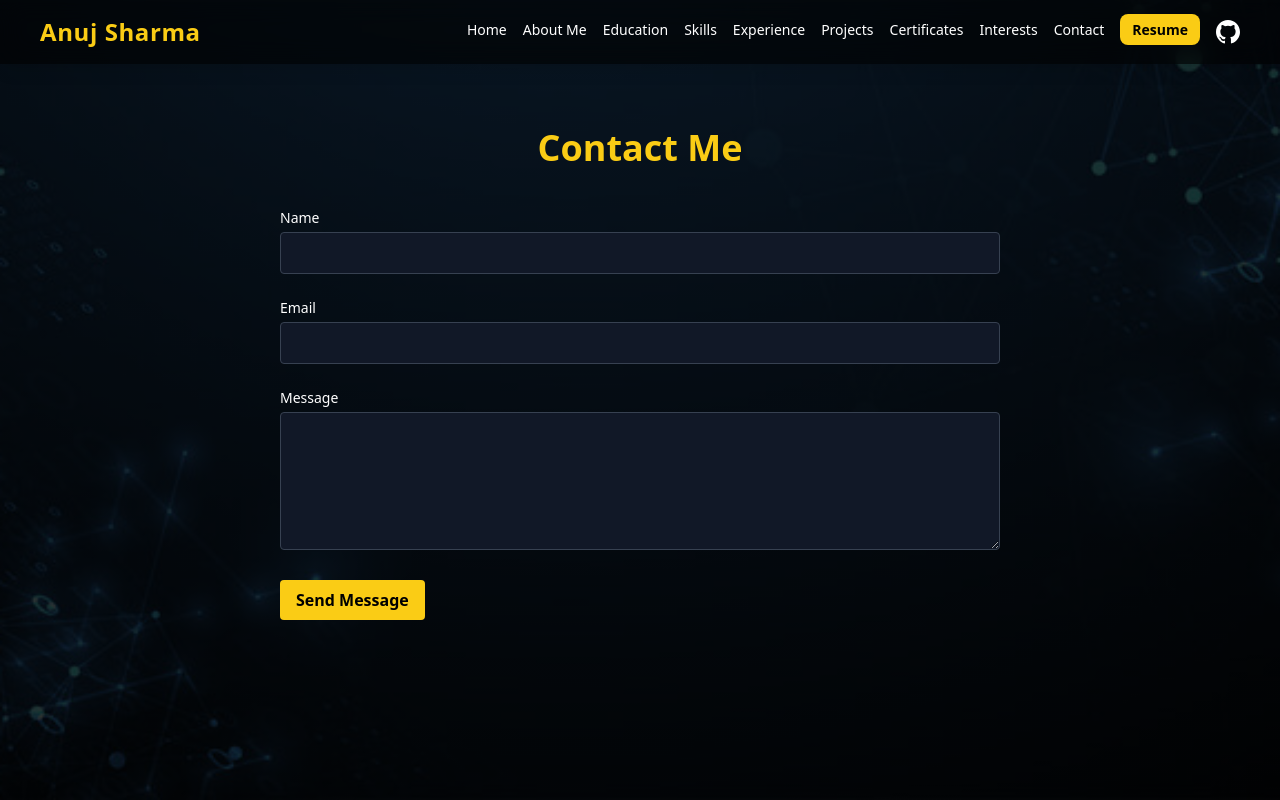
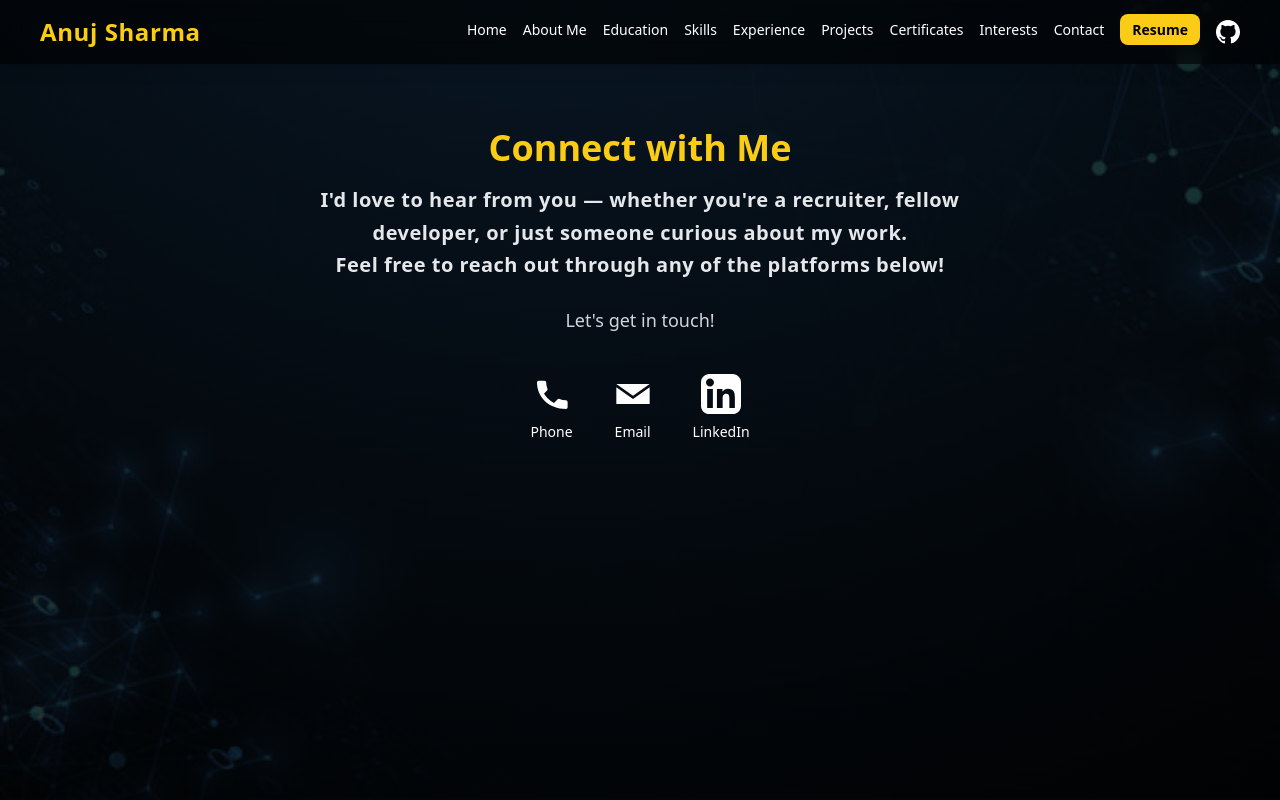
Before and after one commit to anujsharma948/Portfolio, a plain HTML site: page ContactMe.html in a window 1280 px wide. Drawn offline with nearby package versions, Linux system fonts and the light colour scheme.

Commit message:
ContactMe.html

```diff
--- a/ContactMe.html
+++ b/ContactMe.html
@@ -63,25 +63,50 @@
         </li>
       </ul>
     </nav>
+    <!-- Contact Section -->
+    <section class="px-6 py-16 max-w-3xl mx-auto text-center">
+      <h2 class="text-4xl font-bold text-yellow-400 mb-4">Connect with Me</h2>
 
-    <!-- Contact Section -->
-    <section class="px-6 py-16 max-w-3xl mx-auto">
-      <h2 class="text-4xl font-bold text-yellow-400 mb-10 text-center">Contact Me</h2>
-      <form class="space-y-6">
-        <div>
-          <label for="name" class="block text-sm font-medium">Name</label>
-          <input type="text" id="name" name="name" class="mt-1 w-full p-2 rounded bg-gray-900 text-white border border-gray-700" />
-        </div>
-        <div>
-          <label for="email" class="block text-sm font-medium">Email</label>
-          <input type="email" id="email" name="email" class="mt-1 w-full p-2 rounded bg-gray-900 text-white border border-gray-700" />
-        </div>
-        <div>
-          <label for="message" class="block text-sm font-medium">Message</label>
-          <textarea id="message" name="message" rows="5" class="mt-1 w-full p-2 rounded bg-gray-900 text-white border border-gray-700"></textarea>
-        </div>
-        <button type="submit" class="bg-yellow-400 text-black px-4 py-2 rounded hover:bg-yellow-500 transition font-semibold">Send Message</button>
-      </form>
+      <!-- Personal Intro Paragraph -->
+      <p class="text-xl font-semibold text-gray-200 mb-6 leading-relaxed tracking-wide shadow-sm">
+      I'd love to hear from you — whether you're a recruiter, fellow developer, or just someone curious about my work.
+      <br class="hidden md:inline">Feel free to reach out through any of the platforms below!
+      </p>
+
+      <p class="text-lg text-gray-300 mb-10">Let's get in touch!</p>
+
+      <div class="flex justify-center gap-10">
+        <!-- Phone -->
+        <a href="tel:+919530333931" target="_blank" class="hover:text-yellow-400 transition duration-300">
+          <svg class="w-10 h-10 fill-current mx-auto" xmlns="http://www.w3.org/2000/svg" viewBox="0 0 24 24">
+            <path d="M6.62 10.79a15.464 15.464 0 0 0 6.59 6.59l2.2-2.2a1 1 0 0 1 1.11-.21c1.2.49 2.5.76 3.85.76a1 1 0 0 1 1 1V20a1 1 0 0 1-1 1C10.07 21 3 13.93 3 5a1 1 0 0 1 1-1h3.5a1 1 0 0 1 1 1c0 1.35.27 2.65.76 3.85a1 1 0 0 1-.21 1.11l-2.2 2.2z"/>
+          </svg>
+          <span class="block mt-2 text-sm">Phone</span>
+        </a>
+
+        <!-- Email -->
+        <a href="mailto:anujsharma948494@gmail.com" target="_blank" class="hover:text-yellow-400 transition duration-300">
+          <svg class="w-10 h-10 fill-current mx-auto" xmlns="http://www.w3.org/2000/svg" viewBox="0 0 24 24">
+            <path d="M12 13.065L2 6h20l-10 7.065zM2 18V8l10 7 10-7v10H2z"/>
+          </svg>
+          <span class="block mt-2 text-sm">Email</span>
+        </a>
+
+        <!-- LinkedIn -->
+        <a href="https://www.linkedin.com/in/anuj-sharma-0439a722b" target="_blank" class="hover:text-yellow-400 transition duration-300">
+          <svg class="w-10 h-10 fill-current mx-auto" xmlns="http://www.w3.org/2000/svg" viewBox="0 0 24 24">
+            <path d="M19 0h-14C2.24 0 0 2.24 0 5v14c0 2.76 2.24 5 5 5h14c2.76
+            0 5-2.24 5-5V5c0-2.76-2.24-5-5-5zM7.12 20.45H3.69V9h3.43v11.45zM5.4
+            7.5C4.1 7.5 3 6.4 3 5.1S4.1 2.7 5.4 2.7 7.8 3.8 7.8 5.1 6.7 7.5 5.4
+            7.5zM20.45 20.45h-3.43v-5.61c0-1.34-.03-3.06-1.87-3.06-1.87
+            0-2.16 1.46-2.16 2.97v5.7h-3.43V9h3.29v1.56h.05c.46-.87
+            1.59-1.78 3.27-1.78 3.5 0 4.15 2.3 4.15 5.28v6.39z"/>
+          </svg>
+          <span class="block mt-2 text-sm">LinkedIn</span>
+        </a>
+      </div>
     </section>
+
+
   </body>
 </html>
```
